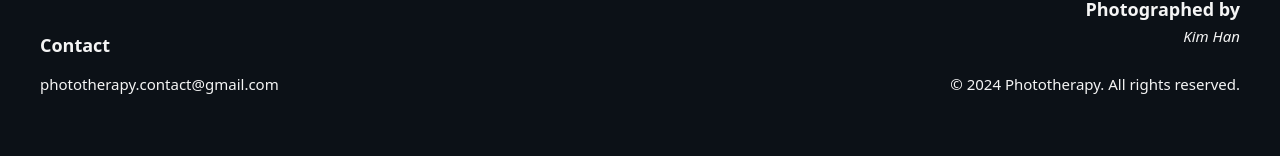
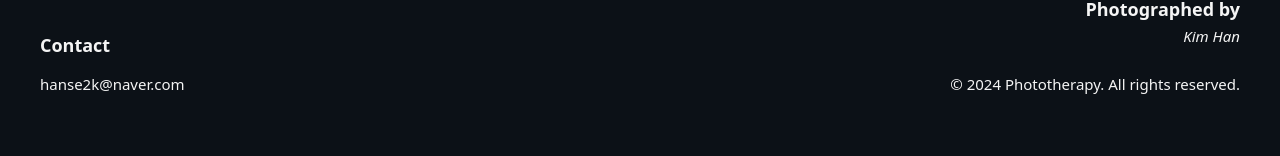
Before and after one commit to Procrustes5/phototherapy_new, a Vue app: page /photo in a window 1280 px wide. Shown: the part 144-300 px from the top of the page. Built offline with nearby package versions, Linux system fonts and the light colour scheme; no server answers; the database is empty.

Commit message:
Update AppFooter.vue

```diff
--- a/src/views/app/AppFooter.vue
+++ b/src/views/app/AppFooter.vue
@@ -5,7 +5,7 @@ const currentYear = new Date().getFullYear()
   <footer class="footer">
     <div class="footer-left">
       <span class="contact-title">Contact</span>
-      <span class="contact-email">phototherapy.contact@gmail.com</span>
+      <span class="contact-email">hanse2k@naver.com</span>
       <span></span>
     </div>
     <div class="footer-right">
```
